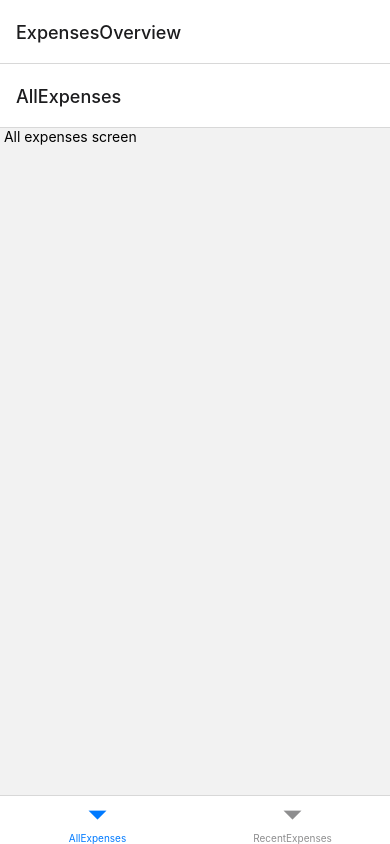
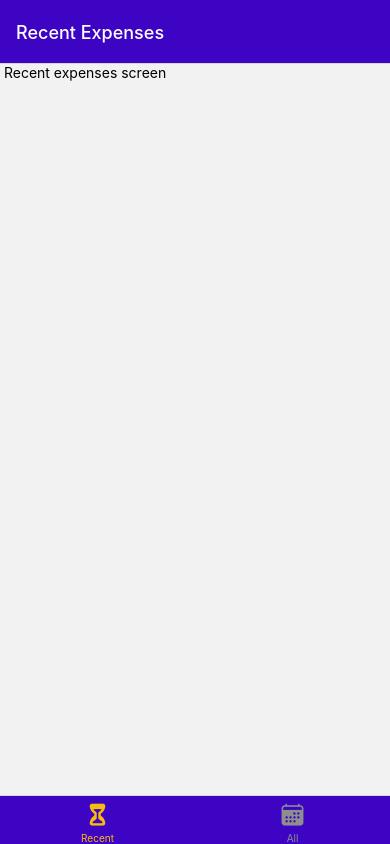
Before and after one commit to lauradeltoro-15/ExpensesTracker, a React Native app: screen / in a window 390 px wide. Built offline with nearby package versions, Linux system fonts and the light colour scheme.

Commit message:
Style header and bottom tabs in ExpensesOverview

```diff
--- a/App.js
+++ b/App.js
@@ -1,5 +1,6 @@
+import { StatusBar } from "expo-status-bar";
+import { Ionicons } from "@expo/vector-icons";
 import { NavigationContainer } from "@react-navigation/native";
-import { StatusBar } from "expo-status-bar";
 import { createNativeStackNavigator } from "@react-navigation/native-stack";
 import { createBottomTabNavigator } from "@react-navigation/bottom-tabs";
 
@@ -7,22 +8,43 @@ import {
   ManageExpenseScreen,
   AllExpensesScreen,
   RecentExpensesScreen,
-  SCREENS,
 } from "./screens";
+import { SCREENS, GLOBAL_STYLES } from "./constants";
 
 const Stack = createNativeStackNavigator();
 const BottomTabs = createBottomTabNavigator();
 
 const ExpensesOverview = () => {
   return (
-    <BottomTabs.Navigator>
+    <BottomTabs.Navigator
+      screenOptions={{
+        headerStyle: { backgroundColor: GLOBAL_STYLES.COLORS.PRIMARY_500 },
+        headerTintColor: "white",
+        tabBarStyle: { backgroundColor: GLOBAL_STYLES.COLORS.PRIMARY_500 },
+        tabBarActiveTintColor: GLOBAL_STYLES.COLORS.ACCENT_500,
+      }}
+    >
+      <BottomTabs.Screen
+        name={SCREENS.RECENT_EXPENSES}
+        component={RecentExpensesScreen}
+        options={{
+          title: "Recent Expenses",
+          tabBarLabel: "Recent",
+          tabBarIcon: ({ color, size }) => (
+            <Ionicons name="hourglass" color={color} size={size} />
+          ),
+        }}
+      />
       <BottomTabs.Screen
         name={SCREENS.ALL_EXPENSES}
         component={AllExpensesScreen}
-      />
-      <BottomTabs.Screen
-        name={SCREENS.RECENT_EXPENSES}
-        component={RecentExpensesScreen}
+        options={{
+          title: "All Expenses",
+          tabBarLabel: "All",
+          tabBarIcon: ({ color, size }) => (
+            <Ionicons name="calendar" color={color} size={size} />
+          ),
+        }}
       />
     </BottomTabs.Navigator>
   );
@@ -37,6 +59,7 @@ export default function App() {
           <Stack.Screen
             name={SCREENS.EXPENSES_OVERVIEW}
             component={ExpensesOverview}
+            options={{ headerShown: false }}
           />
           <Stack.Screen
             name={SCREENS.MANAGE_EXPENSE}
--- /dev/null
+++ b/constants/index.js
@@ -0,0 +1,2 @@
+export * from "./screens";
+export * from "./styles";
--- /dev/null
+++ b/constants/styles.js
@@ -0,0 +1,16 @@
+export const GLOBAL_STYLES = {
+  COLORS: {
+    PRIMARY__50: "#e4d9fd",
+    PRIMARY_100: "#c6affc",
+    PRIMARY_200: "#a281f0",
+    PRIMARY__400: "#5721d4",
+    PRIMARY_500: "#3e04c3",
+    PRIMARY_700: "#2d0689",
+    PRIMARY_800: "#200364",
+    ACCENT_500: "#f7bc0c",
+    ERROR_50: "#fcc4e4",
+    ERROR_500: "#9b095c",
+    GRAY_500: "#39324a",
+    GRAY_700: "#221c30",
+  },
+};
--- a/screens/index.js
+++ b/screens/index.js
@@ -1,4 +1,4 @@
 export * from "./AllExpenses";
 export * from "./ManageExpenses";
 export * from "./RecentExpenses";
-export * from "./constants";
+export * from "../constants/screens";
```
Also changed, not shown: constants/screens.js (renamed from screens/constants.js).
